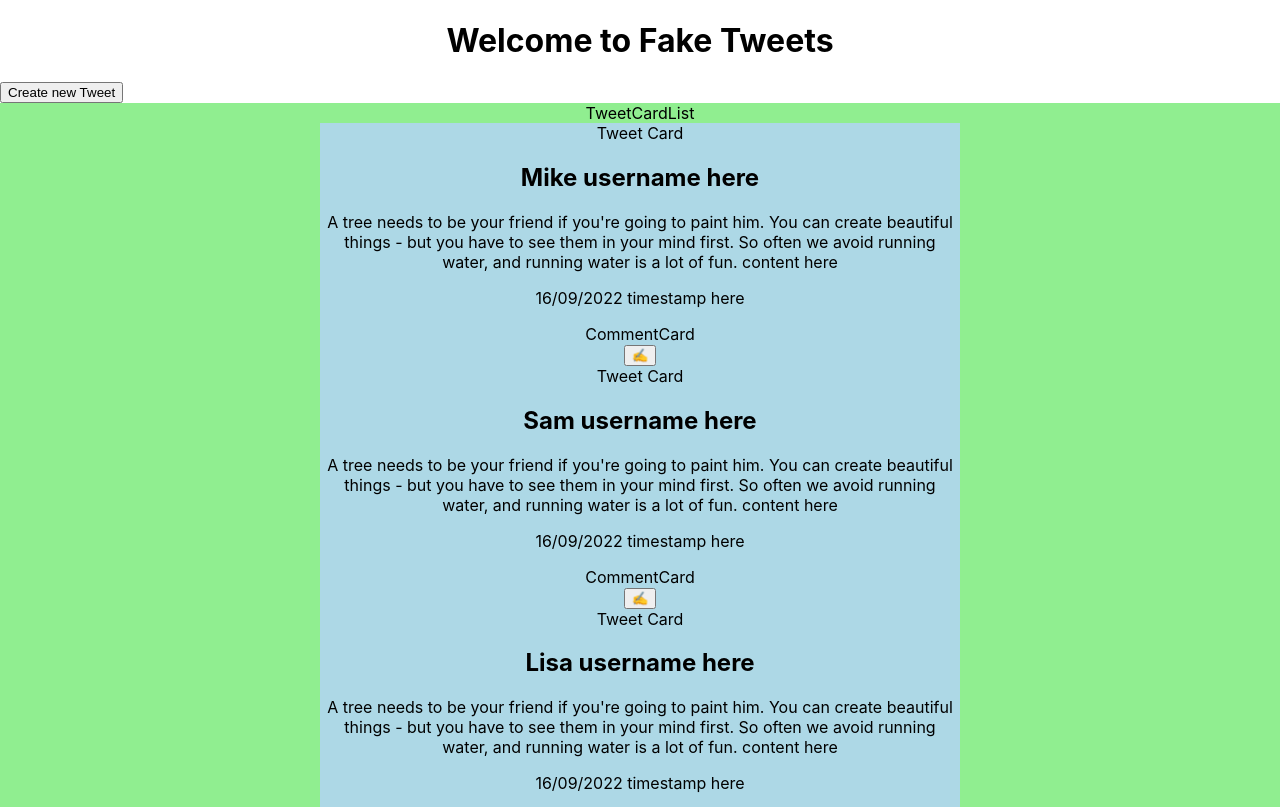
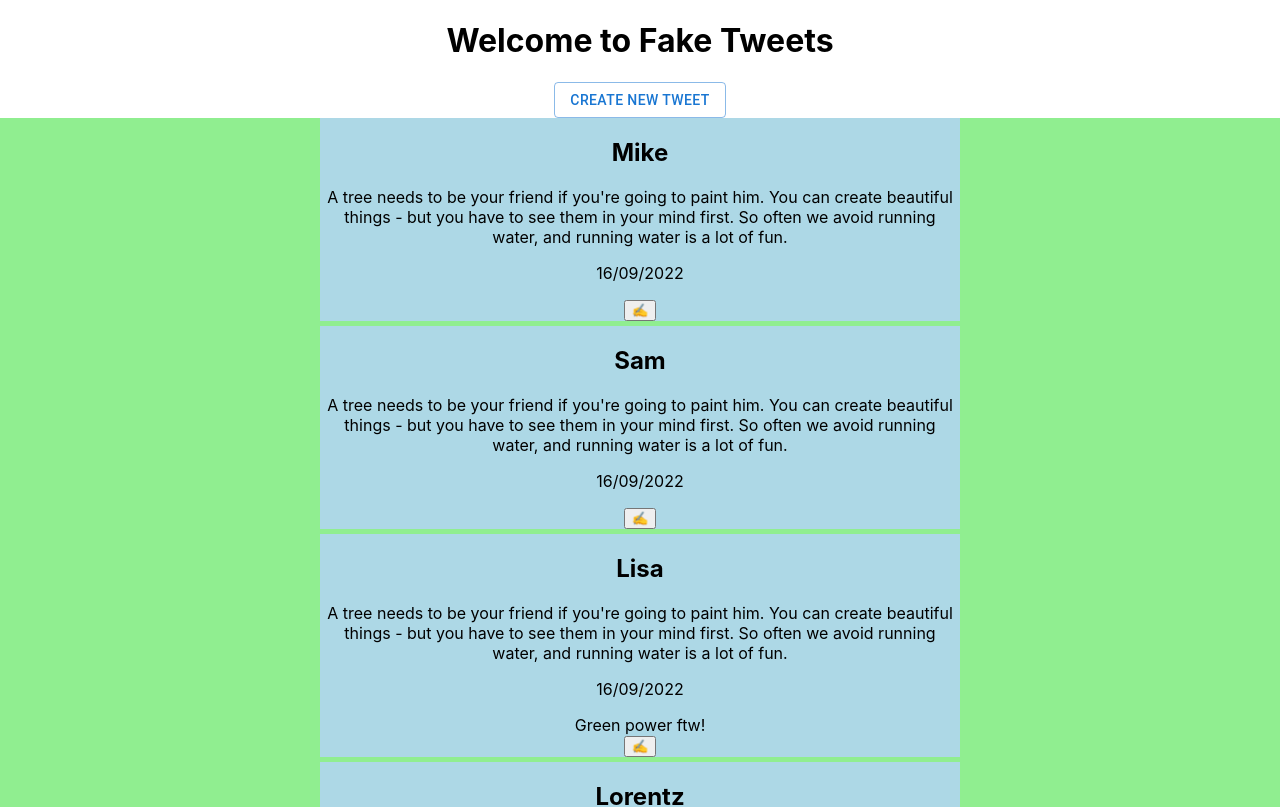
Before and after one commit to hamstercat007/fake-tweets, a React (Create React App) app: page / in a window 1280 px wide. Shown: the top 807 px of the page. Built offline with nearby package versions, Linux system fonts and the light colour scheme.

Commit message:
completed tweet model

```diff
--- a/package.json
+++ b/package.json
@@ -3,9 +3,13 @@
   "version": "0.1.0",
   "private": true,
   "dependencies": {
+    "@emotion/react": "^11.10.4",
+    "@emotion/styled": "^11.10.4",
+    "@mui/material": "^5.10.5",
     "@testing-library/jest-dom": "^5.16.5",
     "@testing-library/react": "^13.4.0",
     "@testing-library/user-event": "^13.5.0",
+    "mui": "^0.0.1",
     "react": "^18.2.0",
     "react-dom": "^18.2.0",
     "react-scripts": "5.0.1",
--- a/src/Components/CommentCard.js
+++ b/src/Components/CommentCard.js
@@ -1,5 +1,9 @@
-function CommentCard() {
-    return <div>CommentCard</div>;
+function CommentCard({comments}) {
+  return (
+    <div>
+      <div>{comments}</div>
+    </div>
+  );
 }
 
 export default CommentCard;
--- a/src/Components/CommentCardList.js
+++ /dev/null
@@ -1,5 +0,0 @@
-function CommentCardList() {
-    return <div>CommentCardList</div>;
-}
-
-export default CommentCardList;
--- a/src/Components/HomePage.js
+++ b/src/Components/HomePage.js
@@ -1,10 +1,13 @@
+import TweetModal from "./TweetModal.js";
+
 function HomePage() {
     return (
         <div style={{ display: 'flex', flexDirection: 'column' }}>
             <h1>Welcome to Fake Tweets</h1>
-            <button style={{ alignSelf: 'flex-start' }}>
+            {/* <button style={{ alignSelf: 'flex-start' }} onClick=>
                 Create new Tweet
-            </button>
+            </button> */}
+            <TweetModal sx={{ alignSelf: 'flex-start' }} />
         </div>
     );
 }
--- a/src/Components/TweetCard.js
+++ b/src/Components/TweetCard.js
@@ -4,10 +4,9 @@ import NewCommentButton from './NewCommentButton';
 export default function TweetCard({ userName, timeStamp, comments, content }) {
     return (
         <div style={{ backgroundColor: 'lightblue', width: '50%' }}>
-            Tweet Card
-            <h2>{userName} username here</h2>
-            <p>{content} content here</p>
-            <p>{timeStamp} timestamp here</p>
+            <h2>{userName}</h2>
+            <p>{content}</p>
+            <p>{timeStamp}</p>
             {comments ? <CommentCard comments={comments} /> : null}
             <NewCommentButton />
         </div>
--- a/src/Components/TweetCardList.js
+++ b/src/Components/TweetCardList.js
@@ -9,9 +9,9 @@ function TweetCardList() {
           display: "flex",
           flexDirection: "column",
           alignItems: "center",
+          gap: "5px"
         }}
       >
-        TweetCardList
         {/* Map array of objects and creating element per object */}
         {tweetData.map((tweet) => {
           return (
--- a/src/Components/TweetModal.js
+++ b/src/Components/TweetModal.js
@@ -1,5 +1,59 @@
-function TweetModal() {
-    return <div>TweetModal</div>;
+import * as React from 'react';
+import Button from '@mui/material/Button';
+import TextField from '@mui/material/TextField';
+import Dialog from '@mui/material/Dialog';
+import DialogActions from '@mui/material/DialogActions';
+import DialogContent from '@mui/material/DialogContent';
+import DialogContentText from '@mui/material/DialogContentText';
+import DialogTitle from '@mui/material/DialogTitle';
+
+export default function TweetModal() {
+  const [open, setOpen] = React.useState(false);
+
+  const handleClickOpen = () => {
+    setOpen(true);
+  };
+
+  const handleClose = () => {
+    setOpen(false);
+  };
+
+  return (
+    <div>
+      <Button variant="outlined" onClick={handleClickOpen}>
+        Create New Tweet
+      </Button>
+      <Dialog open={open} onClose={handleClose}>
+        <DialogTitle>Subscribe</DialogTitle>
+        <DialogContent>
+          <DialogContentText>
+            To subscribe to this website, please enter your email address here. We
+            will send updates occasionally.
+          </DialogContentText>
+          <TextField
+            autoFocus
+            margin="dense"
+            id="name"
+            label="name"
+            type="string"
+            fullWidth
+            variant="standard"
+          />
+            <TextField
+            autoFocus
+            margin="dense"
+            id="tweet"
+            label="tweet"
+            type="string"
+            fullWidth
+            variant="standard"
+          />
+        </DialogContent>
+        <DialogActions>
+          <Button onClick={handleClose}>Cancel</Button>
+          <Button onClick={handleClose}>Subscribe</Button>
+        </DialogActions>
+      </Dialog>
+    </div>
+  );
 }
-
-export default TweetModal;
```
Also changed, not shown: 1 other file (tests, documents, lock files or other folders).
